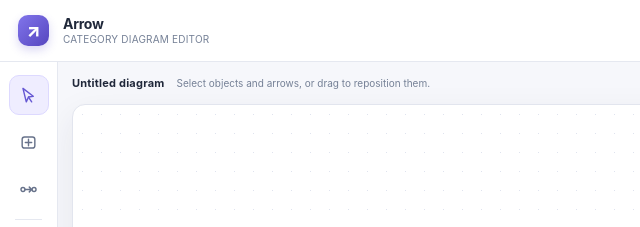
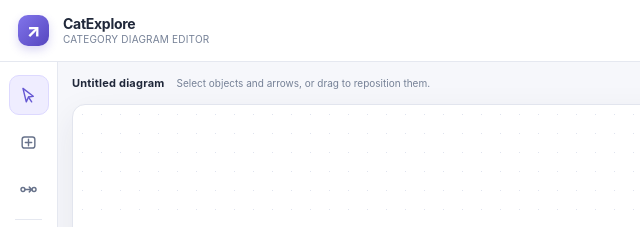
Before and after one commit to MaxwellAGrant/MaxwellAGrant.github.io, a plain HTML site: page tools/CatExplore/index.html in a window 1280 px wide. Shown: the top 227 px of the page, 0-640 px from the left. Drawn offline with nearby package versions, Linux system fonts and the light colour scheme.

Commit message:
catexplore

```diff
--- a/tools/CatExplore/index.html
+++ b/tools/CatExplore/index.html
@@ -134,7 +134,7 @@
 <div class="app">
   <header class="topbar">
     <div class="brand-mark">↗</div>
-    <div class="brand-copy"><span class="brand-name">Arrow</span><span class="brand-sub">CATEGORY DIAGRAM EDITOR</span></div>
+    <div class="brand-copy"><span class="brand-name">CatExplore</span><span class="brand-sub">CATEGORY DIAGRAM EDITOR</span></div>
     <div class="top-spacer"></div>
     <div class="top-actions">
       <button class="btn" id="exampleBtn" title="Load an example diagram"><span class="button-icon">◇</span> Example</button>
```
